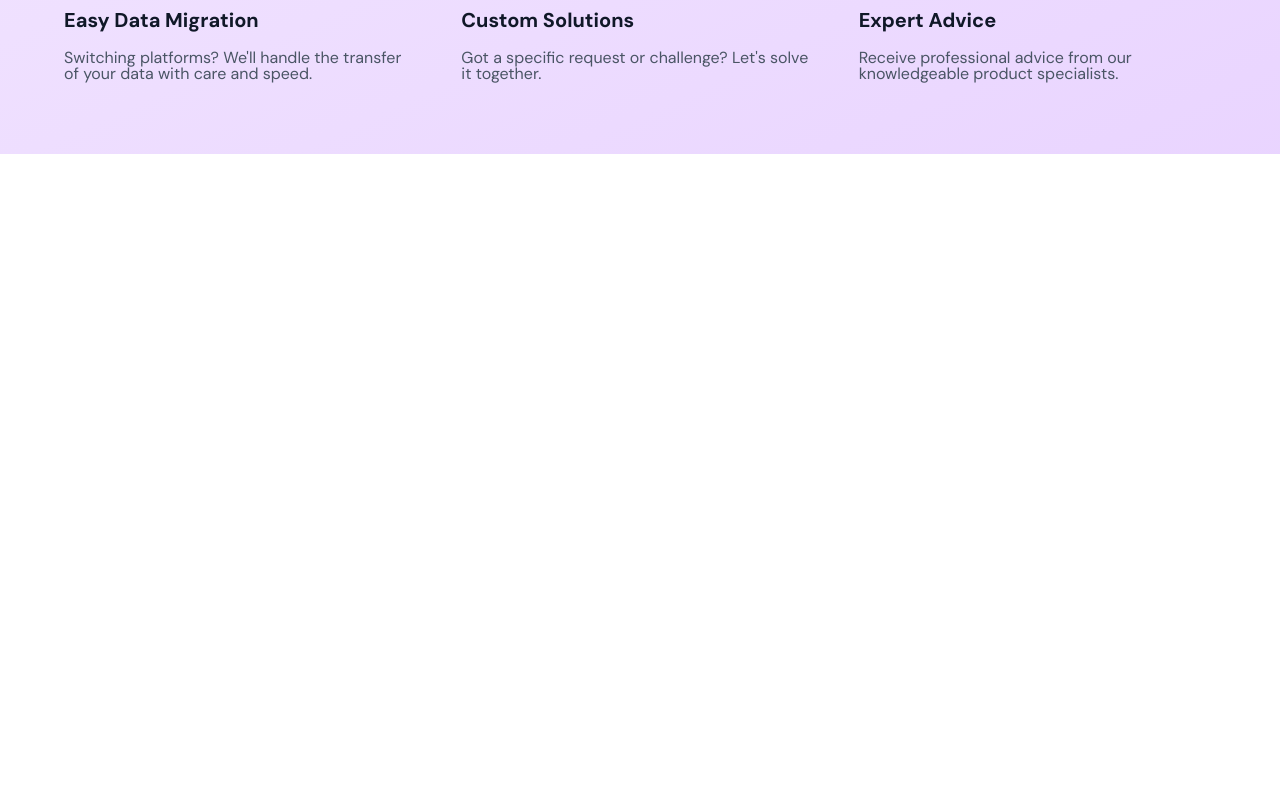
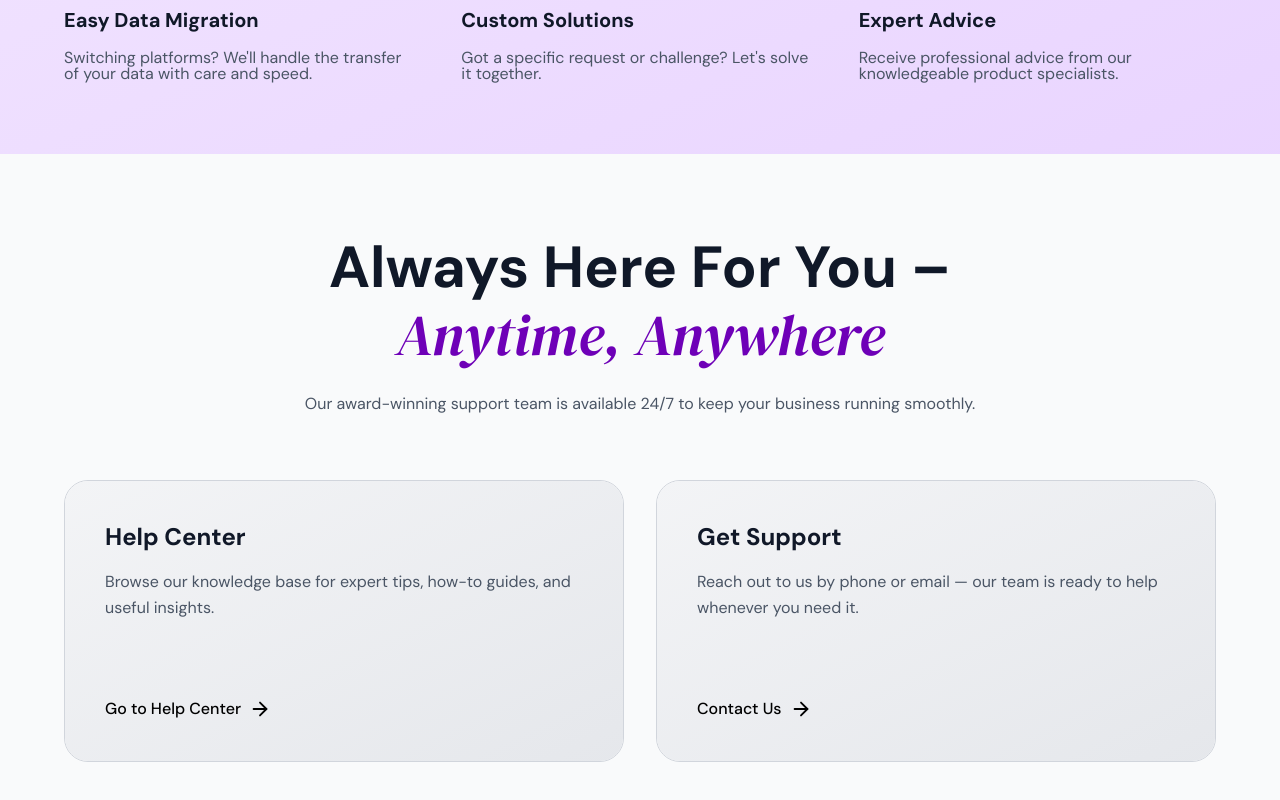
Before and after one commit to nihalnaveed12/styling-corner-main, a React (Vite) app: page / in a window 1280 px wide. Shown: the part 3778-4578 px from the top of the page. Before the commit the page ends 3932 px from the top, so only its background shows below. Built offline with nearby package versions, Linux system fonts and the light colour scheme.

Commit message:
support section done

```diff
--- a/src/App.jsx
+++ b/src/App.jsx
@@ -3,6 +3,7 @@ import Hero from "./components/Hero";
 import Navbar from "./components/navbar";
 import OnePlatform from "./components/one-platform";
 import SuccessServicesSection from "./components/Success_Service";
+import SupportSection from "./components/SupportSection";
 
 function App() {
   return (
@@ -11,6 +12,7 @@ function App() {
       <Hero />
       <OnePlatform />
       <SuccessServicesSection />
+      <SupportSection />
     </div>
   );
 }
--- /dev/null
+++ b/src/components/SupportSection.jsx
@@ -0,0 +1,92 @@
+import { ArrowRight } from "lucide-react";
+
+const SupportSection = () => {
+  return (
+    <div className="bg-gray-50 py-20 px-8 font-sans">
+      <div className="max-w-6xl mx-auto">
+        {/* Header */}
+        <div className="text-center mb-16 text-[58px]">
+          <h2 className=" font-bold text-gray-900 leading-[67px]">
+            Always Here For You –
+          </h2>
+          <h3 className=" font-bold text-[#6E00B7] italic mb-6 font-serif leading-[67px]">
+            Anytime, Anywhere
+          </h3>
+          <p className="text-gray-600 text-[16px] max-w-2xl mx-auto">
+            Our award-winning support team is available 24/7 to keep your
+            business running smoothly.
+          </p>
+        </div>
+
+        {/* Support Cards */}
+        <div className="grid md:grid-cols-2 gap-8 max-w-6xl mx-auto">
+          {/* Help Center Card */}
+          <div className="group relative overflow-hidden rounded-3xl cursor-pointer transition-all duration-500 hover:scale-105 border-gray-300 border">
+            {/* Default State - Light background */}
+            <div className="absolute inset-0 bg-gradient-to-br from-gray-100 to-gray-200 opacity-100 group-hover:opacity-0 transition-opacity duration-500 "></div>
+
+            {/* Hover State - Purple gradient */}
+            <div className="absolute inset-0 bg-gradient-to-br from-purple-500 via-purple-600 to-purple-700 opacity-0 group-hover:opacity-100 transition-opacity duration-500"></div>
+
+            {/* Content */}
+            <div className="relative z-10 p-10 h-full flex flex-col justify-between min-h-[280px]">
+              <div>
+                <h3 className="text-2xl font-bold mb-4 text-gray-900 group-hover:text-white transition-colors duration-500">
+                  Help Center
+                </h3>
+                <p className="text-gray-600 group-hover:text-white/90 transition-colors duration-500 leading-relaxed mb-8">
+                  Browse our knowledge base for expert tips, how-to guides, and
+                  useful insights.
+                </p>
+              </div>
+
+              <div className="flex items-center">
+                <span className=" group-hover:text-white font-medium transition-colors duration-500">
+                  Go to Help Center
+                </span>
+                <ArrowRight
+                  className="ml-2 group-hover:text-white transition-colors duration-500"
+                  size={22}
+                />
+              </div>
+            </div>
+          </div>
+
+          {/* Get Support Card */}
+          <div className="group relative overflow-hidden rounded-3xl cursor-pointer transition-all duration-500 hover:scale-105 border-gray-300 border">
+            {/* Default State - Light background */}
+            <div className="absolute inset-0 bg-gradient-to-br from-gray-100 to-gray-200 opacity-100 group-hover:opacity-0 transition-opacity duration-500"></div>
+
+            {/* Hover State - Purple gradient */}
+            <div className="absolute inset-0 bg-gradient-to-br from-purple-500 via-purple-600 to-purple-700 opacity-0 group-hover:opacity-100 transition-opacity duration-500"></div>
+
+            {/* Content */}
+            <div className="relative z-10 p-10 h-full flex flex-col justify-between min-h-[280px]">
+              <div>
+                <h3 className="text-2xl font-bold mb-4 text-gray-900 group-hover:text-white transition-colors duration-500">
+                  Get Support
+                </h3>
+                <p className="text-gray-600 group-hover:text-white/90 transition-colors duration-500 leading-relaxed mb-8">
+                  Reach out to us by phone or email — our team is ready to help
+                  whenever you need it.
+                </p>
+              </div>
+
+              <div className="flex items-center">
+                <span className=" group-hover:text-white font-medium transition-colors duration-500">
+                  Contact Us
+                </span>
+                <ArrowRight
+                  className="ml-2 group-hover:text-white transition-colors duration-500"
+                  size={22}
+                />
+              </div>
+            </div>
+          </div>
+        </div>
+      </div>
+    </div>
+  );
+};
+
+export default SupportSection;
```
